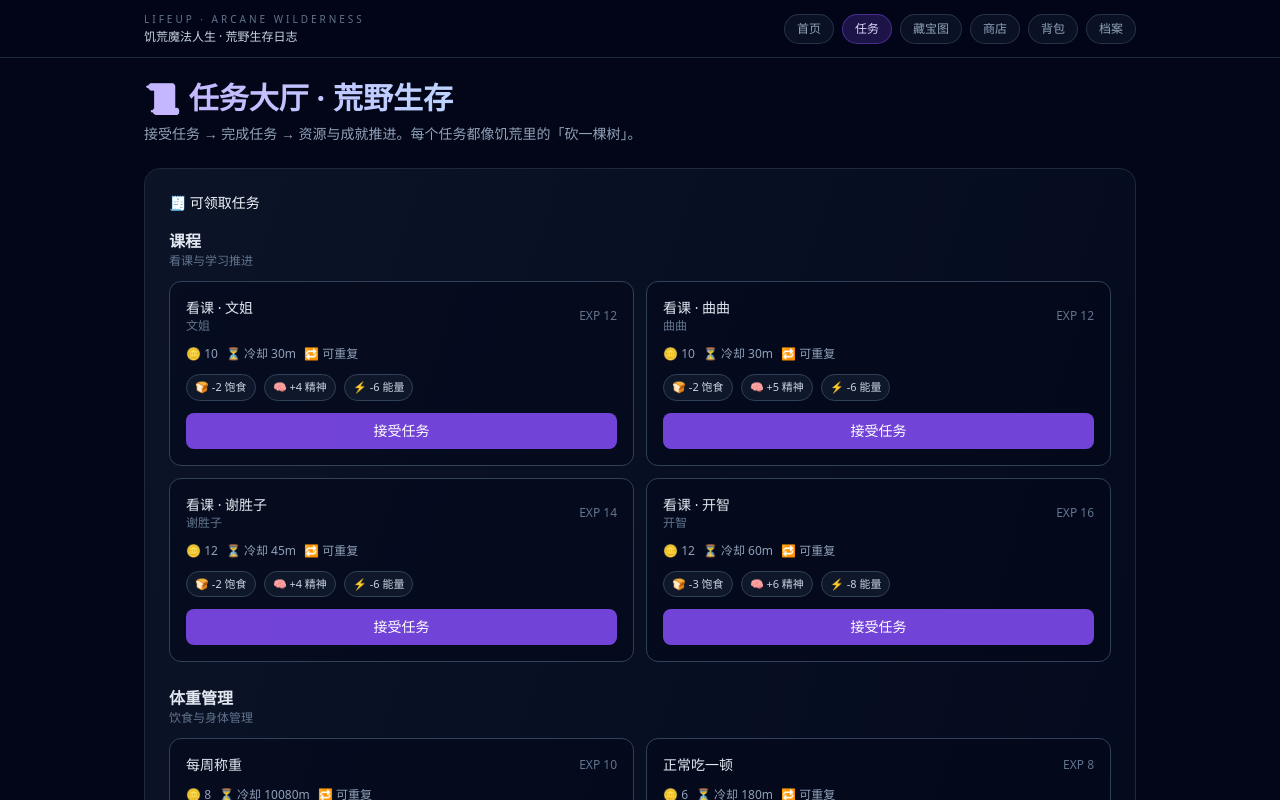
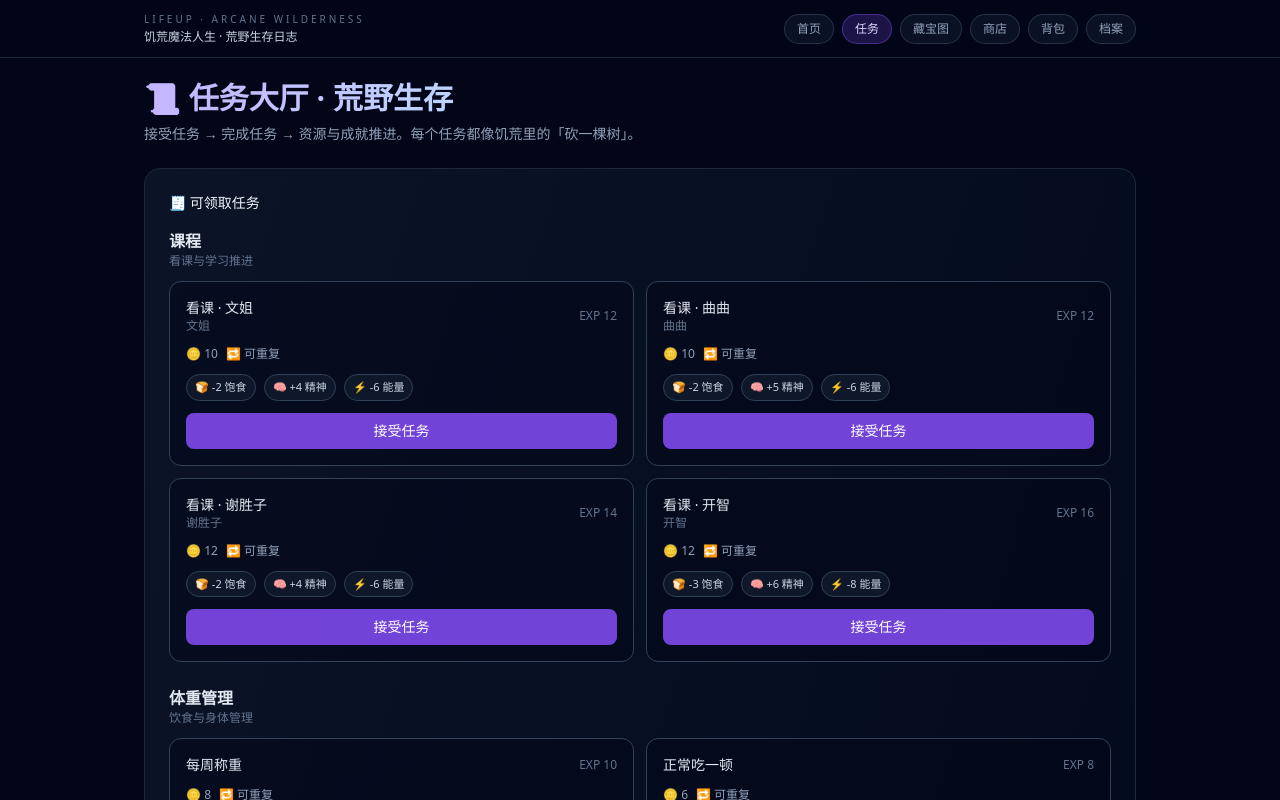
Before and after one commit to sun459876829/lifeup, a Next.js app: page /tasks in a window 1280 px wide. Shown: the top 800 px of the page. Built offline with nearby package versions, Linux system fonts and the light colour scheme.

Commit message:
Remove task cooldown gating

```diff
--- a/src/app/tasks/page.js
+++ b/src/app/tasks/page.js
@@ -61,12 +61,6 @@ export default function TasksPage() {
     }
 
     return true;
-  }
-
-  function cooldownLeft(task) {
-    if (!task.cooldownMinutes || !task.lastCompletedAt) return 0;
-    const remaining = task.lastCompletedAt + task.cooldownMinutes * 60 * 1000 - Date.now();
-    return Math.max(0, remaining);
   }
 
   if (!hydrated) {
@@ -137,9 +131,6 @@ export default function TasksPage() {
                       </div>
                       <div className="flex flex-wrap gap-2 text-xs text-slate-400">
                         <span>🪙 {template.coinsReward}</span>
-                        {template.cooldownMinutes && (
-                          <span>⏳ 冷却 {template.cooldownMinutes}m</span>
-                        )}
                         {template.isRepeatable && <span>🔁 可重复</span>}
                       </div>
                       {effects.length > 0 && (
@@ -182,8 +173,6 @@ export default function TasksPage() {
           <div className="space-y-3">
             {todoTasks.map((task) => {
               const effects = formatEffect(task.effect);
-              const remaining = cooldownLeft(task);
-              const canComplete = remaining === 0;
               return (
                 <div key={task.id} className="rounded-xl border border-slate-700 bg-slate-950/50 p-4">
                   <div className="flex items-center justify-between">
@@ -211,14 +200,11 @@ export default function TasksPage() {
                     </div>
                     <button
                       onClick={() => handleComplete(task.id)}
-                      disabled={!canComplete}
                       className={`rounded-lg px-3 py-1.5 text-xs font-medium transition ${
-                        canComplete
-                          ? "bg-emerald-500/80 hover:bg-emerald-500 text-white"
-                          : "bg-slate-800 text-slate-500 cursor-not-allowed"
+                        "bg-emerald-500/80 hover:bg-emerald-500 text-white"
                       }`}
                     >
-                      {canComplete ? "完成" : "冷却中"}
+                      完成
                     </button>
                   </div>
                 </div>
--- a/src/app/worldState.js
+++ b/src/app/worldState.js
@@ -109,7 +109,9 @@ function migrateLegacyState(raw) {
         exp: task.rewardXp || task.exp || 5,
         coinsReward: task.rewardCoins || task.coinsReward || 0,
         effect: task.effect || undefined,
+        // 冷却逻辑已废弃，不再在完成任务时做限制，仅保留字段兼容老数据
         cooldownMinutes: task.cooldownMinutes || undefined,
+        // 冷却逻辑已废弃，不再在完成任务时做限制，仅保留字段兼容老数据
         lastCompletedAt: task.lastCompletedAt || undefined,
       };
     });
@@ -575,7 +577,9 @@ export function WorldProvider({ children }) {
       exp: taskInput.exp || 0,
       coinsReward: taskInput.coinsReward || 0,
       effect: taskInput.effect,
+      // 冷却逻辑已废弃，不再在完成任务时做限制，仅保留字段兼容老数据
       cooldownMinutes: taskInput.cooldownMinutes,
+      // 冷却逻辑已废弃，不再在完成任务时做限制，仅保留字段兼容老数据
       lastCompletedAt: taskInput.lastCompletedAt,
       prerequisites: taskInput.prerequisites || [],
       requirements: taskInput.requirements || {},
@@ -597,13 +601,6 @@ export function WorldProvider({ children }) {
     if (!task) return { ok: false, message: "找不到任务" };
     if (!task.isRepeatable && task.status === "done") {
       return { ok: false, message: "任务已完成" };
-    }
-
-    if (task.cooldownMinutes && task.lastCompletedAt) {
-      const nextAvailable = task.lastCompletedAt + task.cooldownMinutes * 60 * 1000;
-      if (Date.now() < nextAvailable) {
-        return { ok: false, message: "任务冷却中，稍后再试" };
-      }
     }
 
     if (task.requirements) {
```
